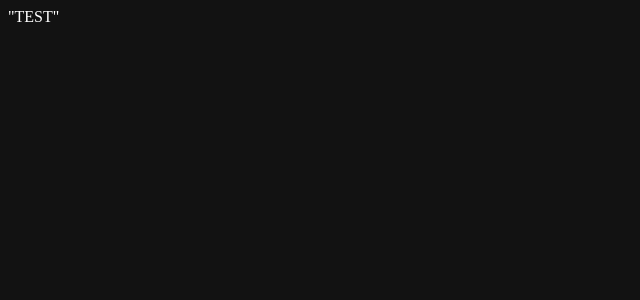
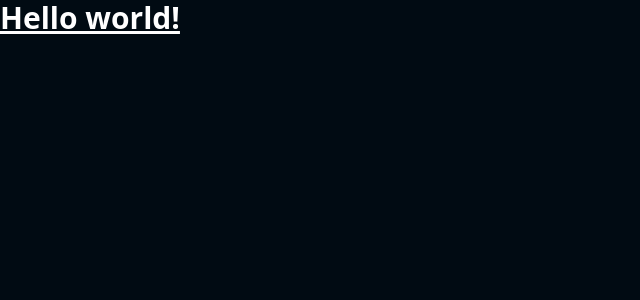
Before and after one commit to Oniros-six/TimeLoop-FrontEnd, a React (Vite) app in the folder adminPanel/: page / in a window 1280 px wide. Shown: the top 300 px of the page, without its empty margins (0-640 px from the left). Built offline with nearby package versions, Linux system fonts and the light colour scheme.

Commit message:
feat: :sparkles: Add tailwind 4

```diff
--- a/adminPanel/index.html
+++ b/adminPanel/index.html
@@ -8,7 +8,7 @@
     <link rel="apple-touch-icon" sizes="180x180" href="/apple-touch-icon.png" />
     <meta name="apple-mobile-web-app-title" content="TimeLoop" />
     <link rel="manifest" href="/site.webmanifest" />
-
+    <link href="/src/styles/global.css" rel="stylesheet">
     <meta charset="UTF-8" />
     <meta name="viewport" content="width=device-width" />
     <title>TimeLoop</title>
--- a/adminPanel/src/main.tsx
+++ b/adminPanel/src/main.tsx
@@ -3,6 +3,8 @@ import { createRoot } from 'react-dom/client'
 
 createRoot(document.getElementById('root')!).render(
   <StrictMode>
-    "TEST"
+    <h1 className="text-3xl font-bold underline">
+      Hello world!
+    </h1>
   </StrictMode>,
 )
--- /dev/null
+++ b/adminPanel/src/styles/global.css
@@ -0,0 +1,146 @@
+@import "tailwindcss";
+@plugin "tailwindcss-animate";
+
+@theme inline {
+    --radius-sm: calc(var(--radius) - 4px);
+    --radius-md: calc(var(--radius) - 2px);
+    --radius-lg: var(--radius);
+    --radius-xl: calc(var(--radius) + 4px);
+    --color-background: var(--background);
+    --color-foreground: var(--foreground);
+    --color-card: var(--card);
+    --color-card-foreground: var(--card-foreground);
+    --color-popover: var(--popover);
+    --color-popover-foreground: var(--popover-foreground);
+    --color-primary: var(--primary);
+    --color-primary-foreground: var(--primary-foreground);
+    --color-secondary: var(--secondary);
+    --color-secondary-foreground: var(--secondary-foreground);
+    --color-muted: var(--muted);
+    --color-muted-foreground: var(--muted-foreground);
+    --color-accent: var(--accent);
+    --color-accent-foreground: var(--accent-foreground);
+    --color-destructive: var(--destructive);
+    --color-border: var(--border);
+    --color-input: var(--input);
+    --color-ring: var(--ring);
+    --color-chart-1: var(--chart-1);
+    --color-chart-2: var(--chart-2);
+    --color-chart-3: var(--chart-3);
+    --color-chart-4: var(--chart-4);
+    --color-chart-5: var(--chart-5);
+    --color-sidebar: var(--sidebar);
+    --color-sidebar-foreground: var(--sidebar-foreground);
+    --color-sidebar-primary: var(--sidebar-primary);
+    --color-sidebar-primary-foreground: var(--sidebar-primary-foreground);
+    --color-sidebar-accent: var(--sidebar-accent);
+    --color-sidebar-accent-foreground: var(--sidebar-accent-foreground);
+    --color-sidebar-border: var(--sidebar-border);
+    --color-sidebar-ring: var(--sidebar-ring);
+  }
+
+  :root {
+    --background: 0 0% 100%;
+    --foreground: 240 3% 10%;
+    --card: 0 0% 100%;
+    --card-foreground: 20 14.3% 4.1%;
+    --popover: 0 0% 100%;
+    --popover-foreground: 20 14.3% 4.1%;
+    --primary: 240 3% 10%;
+    --primary-foreground: 60 9.1% 97.8%;
+    --secondary: 60 4.8% 95.9%;
+    --secondary-foreground: 24 9.8% 10%;
+    --muted: 60 4.8% 95.9%;
+    --muted-foreground: 25 5.3% 44.7%;
+    --accent: 60 4.8% 95.9%;
+    --accent-foreground: 24 9.8% 10%;
+    --destructive: 0 84.2% 60.2%;
+    --destructive-foreground: 60 9.1% 97.8%;
+    --border: 20 5.9% 90%;
+    --input: 20 5.9% 90%;
+    --ring: 20 14.3% 4.1%;
+    --chart-1: 12 76% 61%;
+    --chart-2: 173 58% 39%;
+    --chart-3: 197 37% 24%;
+    --chart-4: 43 74% 66%;
+    --chart-5: 27 87% 67%;
+
+    --radius: 0.5rem;
+  }
+
+  .dark {
+    --background: 207 90% 3.9%;
+    --foreground: 0 0% 100%;
+    --card: 208 21% 12%;
+    --card-foreground: 0 0% 100%;
+    --popover: 250 12% 39.2%;
+    --popover-foreground: 0 0% 100%;
+    --primary: 204 100% 72.5%;
+    --primary-foreground: 240 3% 10%;
+    --secondary: 261 40% 54.1%;
+    --secondary-foreground: 0 0% 100%;
+    --muted: 240 12% 32.6%;
+    --muted-foreground: 240 5% 64.9%;
+    --accent: 158 79% 15.7%;
+    --accent-foreground: 0 0% 100%;
+    --destructive: 0 62.8% 30.6%;
+    --destructive-foreground: 0 0% 100%;
+    --border: 277 36.5% 25.4%;
+    --input: 240 3% 20%;
+    --ring: 240 4.9% 83.9%;
+    --chart-1: 12 34% 32%;
+    --chart-2: 173 58% 59%;
+    --chart-3: 197 37% 54%;
+    --chart-4: 43 74% 66%;
+    --chart-5: 27 87% 67%;
+  }
+
+@layer base {
+  * {
+    @apply border-border outline-ring/50;
+  }
+  body {
+    @apply bg-background text-foreground;
+  }
+}
+@theme {
+    --color-background: hsl(var(--background));
+    --color-background-alt: hsl(250.34deg 90% 3.9%);
+    --color-foreground: hsl(var(--foreground));
+    --color-card: hsl(var(--card));
+    --color-card-foreground: hsl(var(--card-foreground));
+    --color-popover: hsl(var(--popover));
+    --color-popover-foreground: hsl(var(--popover-foreground));
+    --color-primary: hsl(var(--primary));
+    --color-primary-foreground: hsl(var(--primary-foreground));
+    --color-secondary: hsl(var(--secondary));
+    --color-secondary-foreground: hsl(var(--secondary-foreground));
+    --color-muted: hsl(var(--muted));
+    --color-muted-foreground: hsl(var(--muted-foreground));
+    --color-accent: hsl(var(--accent));
+    --color-accent-foreground: hsl(var(--accent-foreground));
+    --color-destructive: hsl(var(--destructive));
+    --color-destructive-foreground: hsl(var(--destructive-foreground));
+    --color-border: hsl(var(--border));
+    --color-input: hsl(var(--input));
+    --color-ring: hsl(var(--ring));
+    --color-chart: hsl(var(--chart));
+    --color-chart: hsl(var(--chart));
+    --color-chart: hsl(var(--chart));
+    --color-chart: hsl(var(--chart));
+    --color-chart: hsl(var(--chart));
+  }
+
+  @layer utilities {
+  }
+
+  input[type=number]::-webkit-inner-spin-button,
+  input[type=number]::-webkit-outer-spin-button {
+    -webkit-appearance: none;
+    margin: 0;
+  }
+
+/* Firefox */
+input[type=number] {
+  -moz-appearance: textfield;
+}
--- a/adminPanel/vite.config.ts
+++ b/adminPanel/vite.config.ts
@@ -1,8 +1,9 @@
 import { defineConfig } from 'vite'
 import react from '@vitejs/plugin-react-swc'
+import tailwindcss from '@tailwindcss/vite'
 
 // https://vite.dev/config/
 export default defineConfig({
-  plugins: [react()],
+  plugins: [react(), tailwindcss()],
   base: '/adminPanel/',
 })
```
Also changed, not shown: adminPanel/package.json (+7 -2 lines), 2 other files (tests, documents, lock files or other folders).
